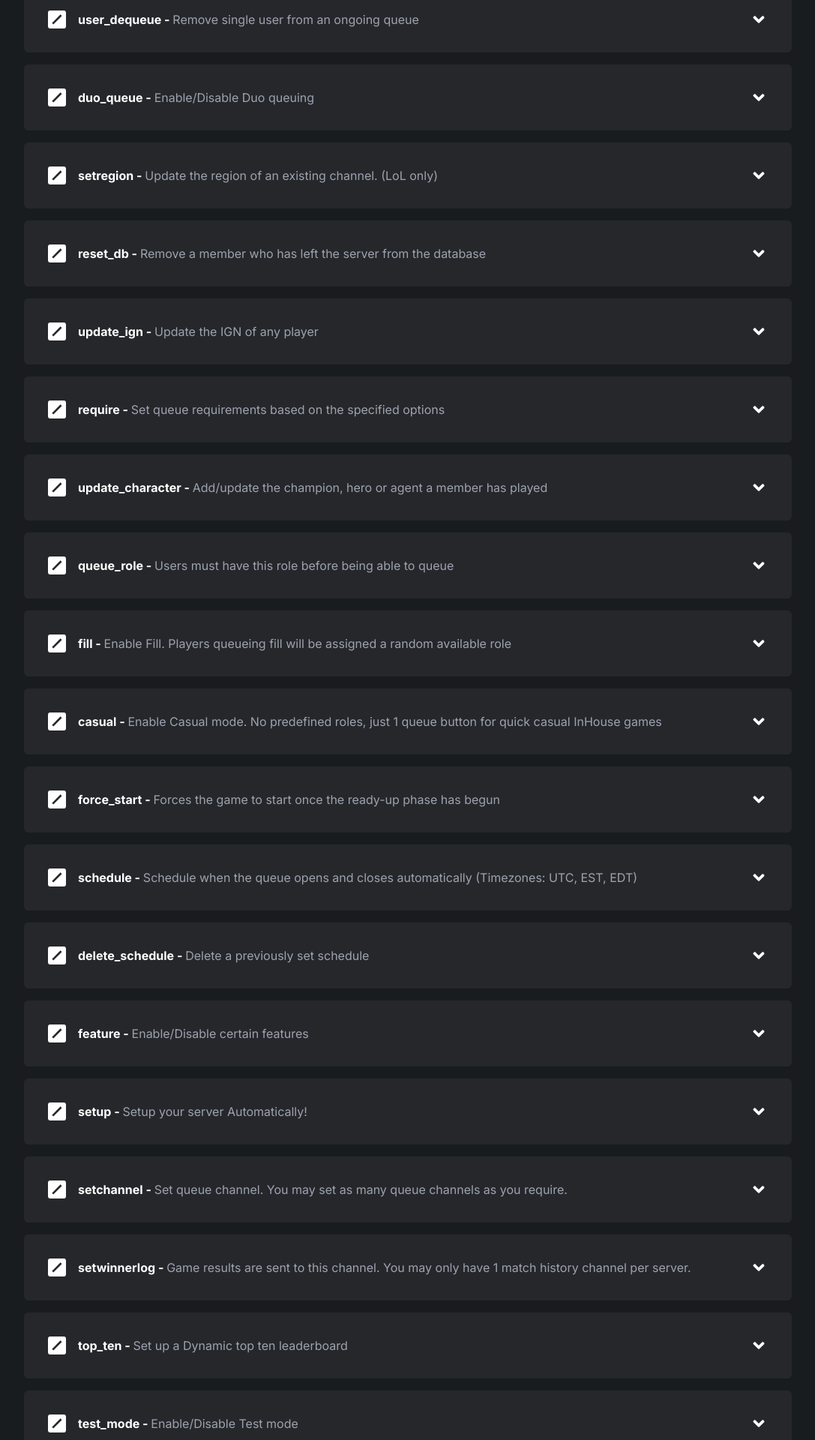
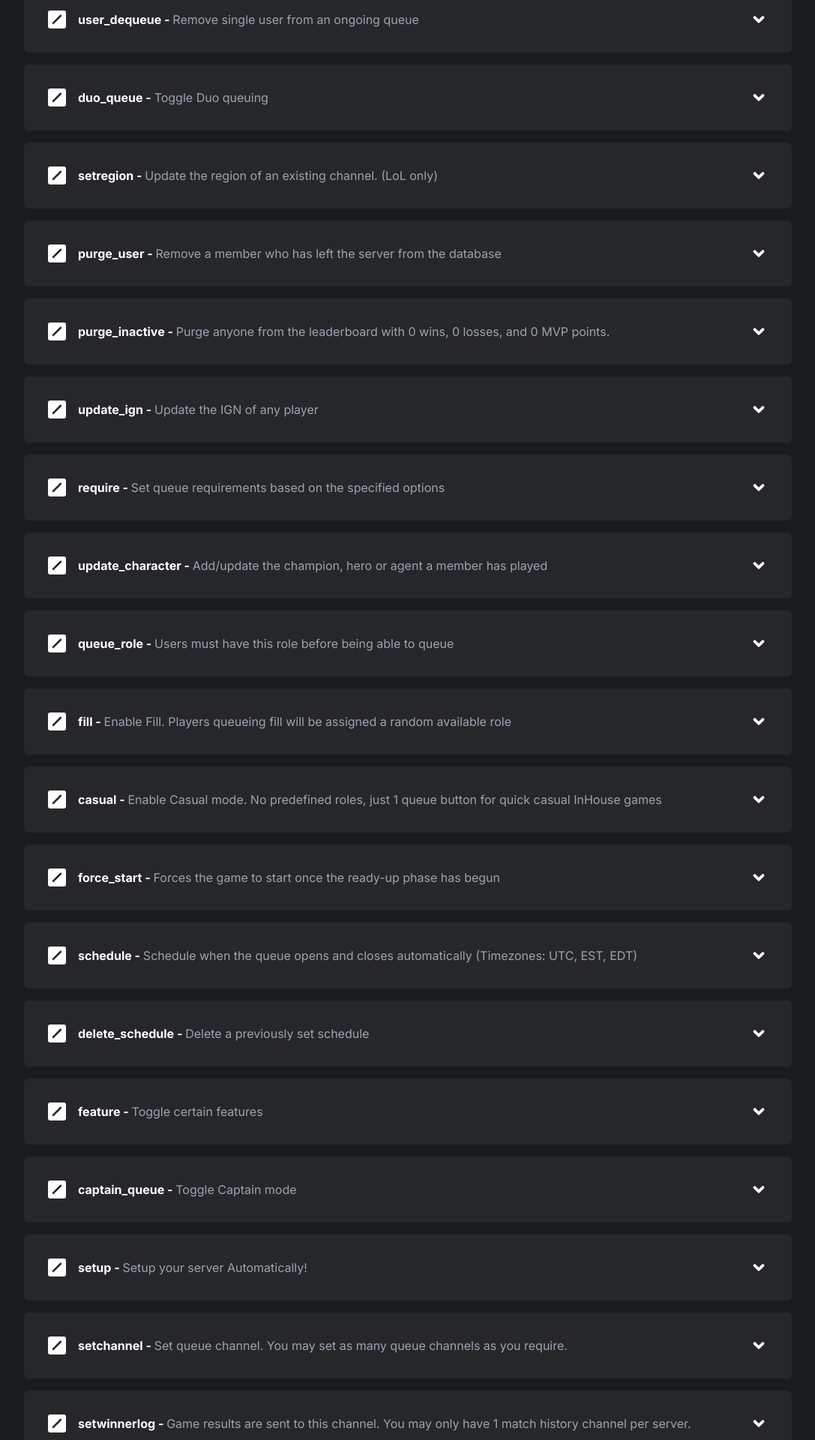
Before and after one commit to ItzDerock/InHouseQueue-site, a Next.js app: page /commands in a window 1280 px wide. Shown: the part 1320-3240 px from the top of the page at 75% size, without its empty margins (96-1183 px from the left). Built offline with nearby package versions, Linux system fonts and the light colour scheme.

Commit message:
fix: add new purge commands

```diff
--- a/src/data/commands.ts
+++ b/src/data/commands.ts
@@ -65,7 +65,7 @@ const commands = [
   {
     "name": "sbmm",
     "type": "Admin",
-    "description": "Enable/Disable Skill",
+    "description": "Toggle Skill",
     "usage": [
       "/sbmm [options]"
     ],
@@ -120,7 +120,7 @@ const commands = [
   {
     "name": "duo_queue",
     "type": "Admin",
-    "description": "Enable/Disable Duo queuing",
+    "description": "Toggle Duo queuing",
     "usage": [
       "/duo_queue [options]"
     ],
@@ -140,14 +140,25 @@ const commands = [
     ]
   },
   {
-    "name": "reset_db",
+    "name": "purge_user",
     "type": "Admin",
     "description": "Remove a member who has left the server from the database",
     "usage": [
-      "/reset_db [userid]"
+      "/purge_user [userid]"
     ],
     "examples": [
-      "/reset_db 12345678912312"
+      "/purge_user 12345678912312"
+        ]
+  },
+  {
+    "name": "purge_inactive",
+    "type": "Admin",
+    "description": "Purge anyone from the leaderboard with 0 wins, 0 losses, and 0 MVP points.",
+    "usage": [
+      "/purge_inactive"
+    ],
+    "examples": [
+      "/purge_inactive"
         ]
   },
   {
@@ -253,12 +264,23 @@ const commands = [
   {
     "name": "feature",
     "type": "Admin",
-    "description": "Enable/Disable certain features",
+    "description": "Toggle certain features",
     "usage": [
       "/feature [condition] [feature]",
     ],
     "examples": [
       "/feature True MVP Voting",
+    ]
+  },
+  {
+   "name": "captain_queue",
+   "type": "Admin",
+   "description": "Toggle Captain mode",
+    "usage": [
+      "/captain_queue [condition]",
+    ],
+    "examples": [
+      "/captain_queue True",
     ]
   },
 
@@ -310,7 +332,7 @@ const commands = [
   {
     "name": "test_mode",
     "type": "Set-Up",
-    "description": "Enable/Disable Test mode",
+    "description": "Toggle Test mode",
     "usage": [
       "/test_mode [options]"
     ],
```
